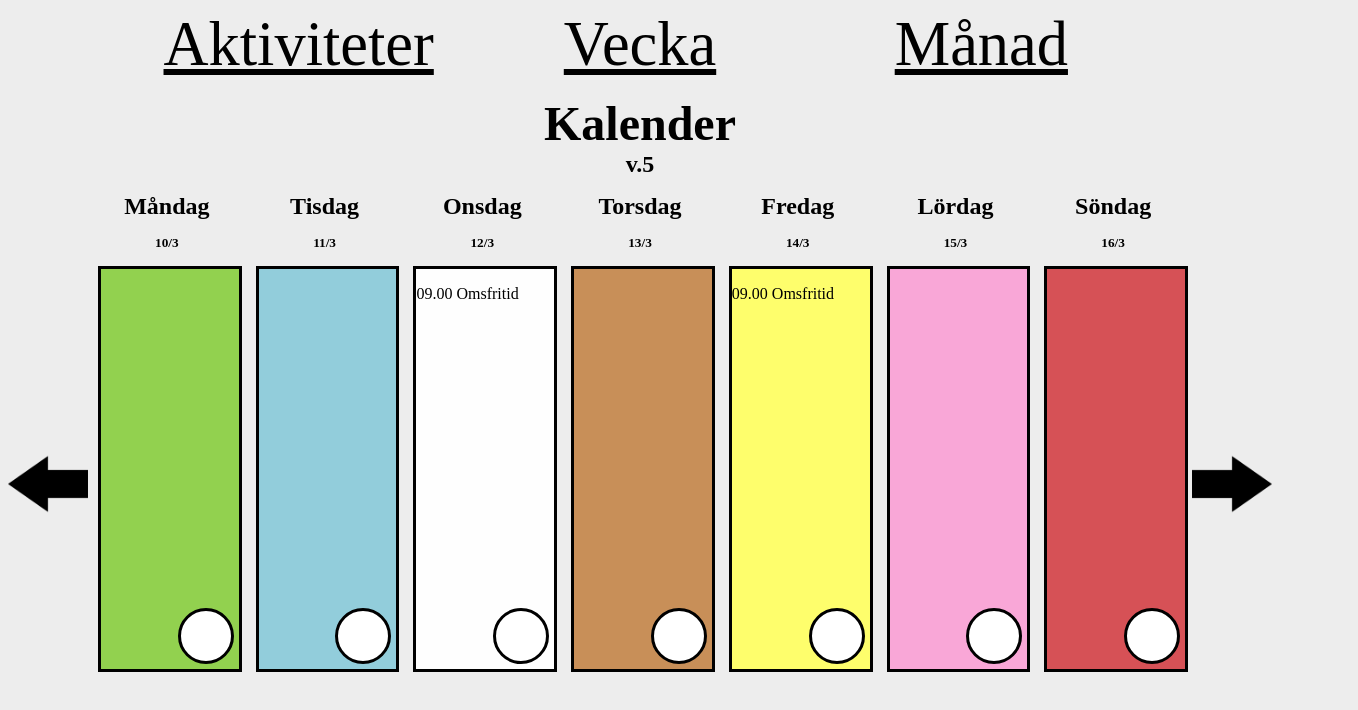
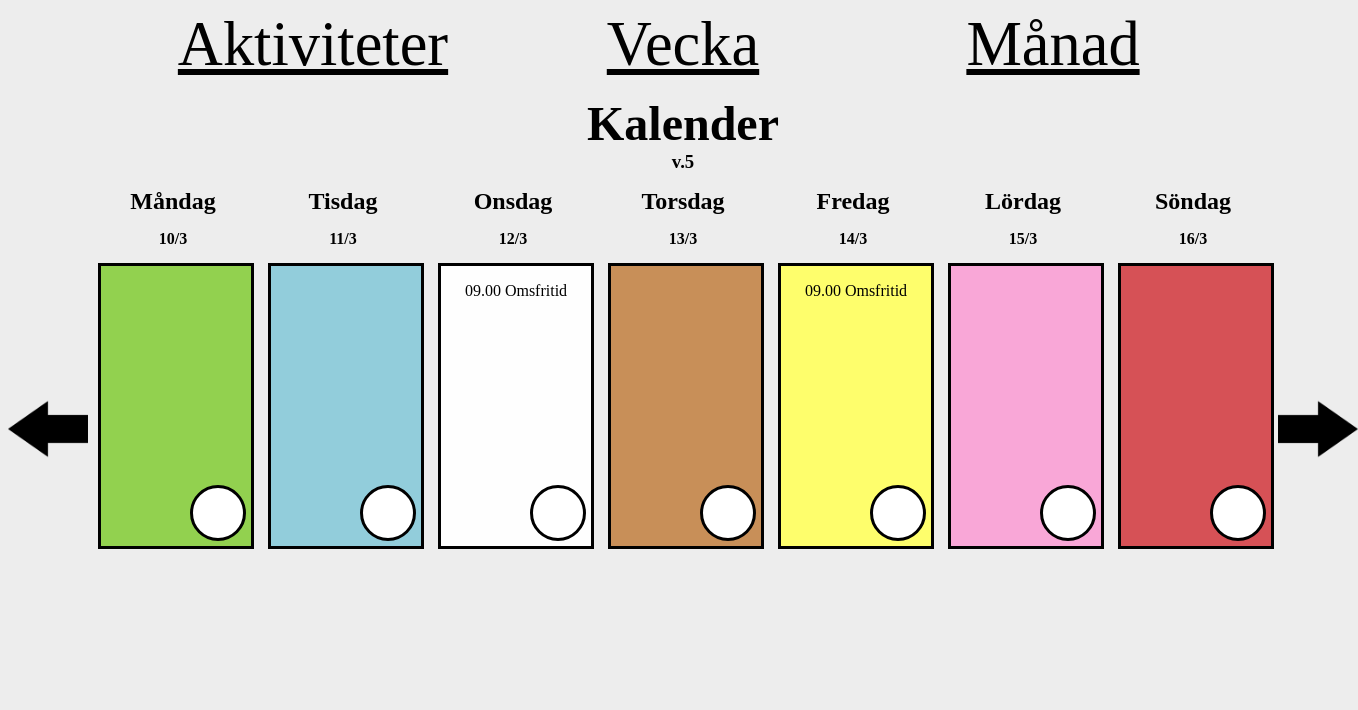
Before and after one commit to melvinsjostrand/GA, a plain HTML site: page HTML och CSS kod/Vecka.html in a window 1280 px wide. Shown: the whole page, 1358 px wide, since content can reach past the window. Drawn offline with Linux system fonts and the light colour scheme.

Commit message:
gjort kod finare + gjort så sidan funkar helt

```diff
--- a/HTML och CSS kod/Css_filer/Vecka.css
+++ b/HTML och CSS kod/Css_filer/Vecka.css
@@ -9,189 +9,188 @@
     --web--color:rgb(237, 237, 237);
 }
 body{
+    grid-row: auto auto;
+    display:grid;
     background-color: var(--web--color);
+    width: 97vw;
 }
-nav ul{
-    list-style-type: none;
+header nav{
+    margin-left: 80px;
+    margin-right: 80px;
 }
-
+h1{
+    display:none;
+}
 main h2 , h3{
     margin:0px;
     text-align: center;
-    grid-column:1/10 ;
 }
 main h2{
     font-size: 3em;
 }
-
-h4 , h5{
-text-align: center;
-margin-top: 15px;
-margin-bottom: 15px;
-}
-
-main h3{
-    font-size: 1.5em;
-
-
-}
 section{
-    margin-left: 10px;
-    margin-right: 10px;
-    height: 400px;
-
-}
-
-div{
-
-    width: 100%;
-    height: 100%;
+    text-align: center;
+    margin-right: 100px;
+    margin-left: 100px;
+    margin-bottom: 100px;
     border-color: black;
     border-style: solid;
     border-width: 3px;
-    position:relative;
 }
-
-h1{
-    display:none;
-}
-
-
-img{
-
-margin-top: 250px;
-width: 5em;
-height: 7em;
-}
-
-.image1{
-    transform: rotate(180deg);
-    grid-row:3/4;
-}
-
 section h4:first-child{
     font-size: 1.5em;
 }
-
-
-
-div a {
-    height: 50px;
-    width: 50px;
-    background-color: #ffffff;
-    border-radius: 50%;
-    border-color: black;
-    border-style: solid;
-    border-width: 3px;
-    display: block;
-    position:absolute;
-    bottom:5px;
-    right: 5px;
-  }
-
-
-
-
-
-#Måndag div{
+/* alla färger till veckosidan */
+section#Måndag{
     background-color: rgb(146,209,79);
+    min-width: 150px;
 }
-#Tisdag div{
+section#Tisdag{
     background-color:rgb(146,205,219);
+    min-width: 150px;
 }
-#Onsdag div{
+section#Onsdag{
     background-color:rgb(254,254,254);
+    min-width: 150px;
 }
-#Torsdag div{
+section#Torsdag{
     background-color:rgb(200,143,88);
+    min-width: 150px;
 }
-
-#Fredag div{
-     background-color:rgb(254,254,108);
+section#Fredag{
+    background-color:rgb(254,254,108);
+    min-width: 150px;
 }
-#Lördag div{
-     background-color:rgb(249,167,215);
+section#Lördag{
+    background-color:rgb(249,167,215);
+    min-width: 150px;
 }
-#Söndag div{
-     background-color:rgb(214,81,86);
+section#Söndag{
+    background-color:rgb(214,81,86);
+    min-width: 150px;
+    margin-bottom: 20px;
 }
-
-@media only screen and (min-width: 860px){
-    header nav{
-        margin-left: 120px;
-        margin-right: 120px;
-    }
-    .maingrid{
-        grid-template-columns: 1fr 3fr 3fr 3fr 3fr 3fr 3fr 3fr 1fr;
-        grid-template-rows: auto auto auto;
-        display:grid;
-    }
-
-
+h4 , h5{
+    text-align: center;
+    margin-top: 15px;
+    margin-bottom: 15px;
+    font-size: 1em;
 }
-@media only screen and (max-width: 860px){
-    header nav{
-        margin-left: 80px;
-        margin-right: 80px;
-    }
-    section{
-        text-align: center;
-        margin-right: 100px;
-        margin-left: 100px;
-        margin-bottom: 100px;
-        border-color: black;
-        border-style: solid;
-        border-width: 3px;
-    }
-
-    .image2{
-    float: right;
-    }
 div{
     min-width: 150px;
     height: 400px;
     border:none;
 }
 img{
+    margin-top: 20px;
+    width: 5em;
+    height: 7em;
     margin-top: 0px;
 }
-
-/*div .dot{
-    display:none;
+.image1{
+    transform: rotate(180deg);
 }
-*/
-
-
-
-
+.image2{
+    float: right;
+}
+@media only screen and (min-width: 1000px){
+    header nav{
+        margin-left: 120px;
+        margin-right: 120px;
+   }
+    nav ul{
+        list-style-type: none;
+   }
+    .maingrid{
+        grid-template-columns: 1fr 3fr 3fr 3fr 3fr 3fr 3fr 3fr 1fr;
+        grid-template-rows: auto auto auto;
+        display:grid;
+   }
+    main h2 , h3{
+        grid-column:1/10 ;
+   }
+    section{
+        margin-left: 10px;
+        margin-right: 10px;
+        height: 400px;
+        background-color:var(--web--color);
+        border:none;
+   }
     section#Måndag{
+        background-color:var(--web--color);
+        min-width: 150px;
+   }
+    section#Tisdag{
+        background-color:var(--web--color);
+        min-width: 150px;
+   }
+    section#Onsdag{
+        background-color:var(--web--color);
+        min-width: 150px;
+   }
+    section#Torsdag{
+        background-color:var(--web--color);
+        min-width: 150px;
+   }
+    section#Fredag{
+        background-color:var(--web--color);
+        min-width: 150px;
+   }
+    section#Lördag{
+        background-color:var(--web--color);
+        min-width: 150px;
+   }
+    section#Söndag{
+        background-color:var(--web--color);
+        min-width: 150px;
+        margin-bottom: 20px;
+   }
+    div{
+        width: 100%;
+        height: 70%;
+        border-color: black;
+        border-style: solid;
+        border-width: 3px;
+        position:relative;
+   }
+    div a {
+        height: 50px;
+        width: 50px;
+        background-color: #ffffff;
+        border-radius: 50%;
+        border-color: black;
+        border-style: solid;
+        border-width: 3px;
+        display: block;
+        position:absolute;
+        bottom:5px;
+        right: 5px;
+   }
+    #Måndag div{
         background-color: rgb(146,209,79);
-        min-width: 150px;
-    }
-    section#Tisdag{
+   }
+    #Tisdag div{
         background-color:rgb(146,205,219);
-        min-width: 150px;
-    }
-    section#Onsdag{
+   }
+    #Onsdag div{
         background-color:rgb(254,254,254);
-        min-width: 150px;
-    }
-    section#Torsdag{
+   }
+    #Torsdag div{
         background-color:rgb(200,143,88);
-        min-width: 150px;
-    }
-
-    section#Fredag{
-         background-color:rgb(254,254,108);
-         min-width: 150px;
-    }
-    section#Lördag{
-         background-color:rgb(249,167,215);
-         min-width: 150px;
-    }
-    section#Söndag{
-         background-color:rgb(214,81,86);
-         min-width: 150px;
-         margin-bottom: 20px;
-    }
+   }
+    #Fredag div{
+        background-color:rgb(254,254,108);
+   }
+    #Lördag div{
+        background-color:rgb(249,167,215);
+   }
+    #Söndag div{
+        background-color:rgb(214,81,86);
+   }
+    img{
+        margin-top: 200px;
+   }
+    .image1{
+        grid-row:3/4;
+   }
 }
--- a/HTML och CSS kod/Css_filer/vecka2.css
+++ /dev/null
@@ -1,223 +0,0 @@
-
-:root{
-    --org1--color: rgb(201, 34, 34);
-    --org2-color:rgb(210, 152, 45);
-    --org3-color:rgb(45, 194, 210);
-    --org4-color:rgb(56, 210, 45);
-    --org5-color:rgb(180, 45, 210);
-    --org6-color:rgb(184, 82, 9);
-    --nav-color:rgb(194, 194, 194);
-    --web--color:rgb(237, 237, 237);
-}
-
-body{
-    grid-row: auto auto;
-    display:grid;
-    background-color: var(--web--color);
-}
-
-
-    header nav{
-        margin-left: 80px;
-        margin-right: 80px;
-    }
-    section{
-        text-align: center;
-        margin-right: 100px;
-        margin-left: 100px;
-        margin-bottom: 100px;
-        border-color: black;
-        border-style: solid;
-        border-width: 3px;
-    }
-
-
-    section h4:first-child{
-        font-size: 1.5em;
-    }
-
-    .image2{
-    float: right;
-    }
-    div{
-    min-width: 150px;
-    height: 400px;
-    border:none;
-    }
-    img{
-    margin-top: 0px;
-    }
-    h1{
-        display:none;
-    }
-    section#Måndag{
-        background-color: rgb(146,209,79);
-        min-width: 150px;
-    }
-    section#Tisdag{
-        background-color:rgb(146,205,219);
-        min-width: 150px;
-    }
-    section#Onsdag{
-        background-color:rgb(254,254,254);
-        min-width: 150px;
-    }
-    section#Torsdag{
-        background-color:rgb(200,143,88);
-        min-width: 150px;
-    }
-
-    section#Fredag{
-        background-color:rgb(254,254,108);
-        min-width: 150px;
-    }
-    section#Lördag{
-        background-color:rgb(249,167,215);
-        min-width: 150px;
-    }
-    section#Söndag{
-        background-color:rgb(214,81,86);
-        min-width: 150px;
-        margin-bottom: 20px;
-    }
-    img{
-        margin-top: 20px;
-        width: 5em;
-        height: 7em;
-
-        }
-    .image1{
-        transform: rotate(180deg);
-        }
-    main h2 , h3{
-        margin:0px;
-        text-align: center;
-        }
-        main h2{
-            font-size: 3em;
-        }
-        .image2{
-        float: right;
-        }
-
-
-h4 , h5{
-    text-align: center;
-    margin-top: 15px;
-    margin-bottom: 15px;
-    font-size: 1em;
-    }
-    @media only screen and (min-width: 1000px){
-
-        header nav{
-            margin-left: 120px;
-            margin-right: 120px;
-        }
-
-        .maingrid{
-            grid-template-columns: 1fr 3fr 3fr 3fr 3fr 3fr 3fr 3fr 1fr;
-            grid-template-rows: auto auto auto;
-            display:grid;
-        }
-
-        .image1{
-            grid-row:3/4;
-        }
-        img{
-            margin-top: 200px;
-        }
-        main h2 , h3{
-            grid-column:1/10 ;
-        }
-        section{
-            margin-left: 10px;
-            margin-right: 10px;
-            height: 400px;
-            background-color:var(--web--color);
-            border:none;
-        }
-        div{
-
-            width: 100%;
-            height: 70%;
-            border-color: black;
-            border-style: solid;
-            border-width: 3px;
-            position:relative;
-        }
-        div a {
-            height: 50px;
-            width: 50px;
-            background-color: #ffffff;
-            border-radius: 50%;
-            border-color: black;
-            border-style: solid;
-            border-width: 3px;
-            display: block;
-            position:absolute;
-            bottom:5px;
-            right: 5px;
-          }
-          nav ul{
-            list-style-type: none;
-        }
-
-
-        #Måndag div{
-            background-color: rgb(146,209,79);
-        }
-        #Tisdag div{
-            background-color:rgb(146,205,219);
-        }
-        #Onsdag div{
-            background-color:rgb(254,254,254);
-        }
-        #Torsdag div{
-            background-color:rgb(200,143,88);
-        }
-
-        #Fredag div{
-             background-color:rgb(254,254,108);
-        }
-        #Lördag div{
-             background-color:rgb(249,167,215);
-        }
-        #Söndag div{
-             background-color:rgb(214,81,86);
-        }
-
-
-
-
-
-        section#Måndag{
-            background-color:var(--web--color);
-            min-width: 150px;
-        }
-        section#Tisdag{
-            background-color:var(--web--color);
-            min-width: 150px;
-        }
-        section#Onsdag{
-            background-color:var(--web--color);
-            min-width: 150px;
-        }
-        section#Torsdag{
-            background-color:var(--web--color);
-            min-width: 150px;
-        }
-
-        section#Fredag{
-            background-color:var(--web--color);
-            min-width: 150px;
-        }
-        section#Lördag{
-            background-color:var(--web--color);
-            min-width: 150px;
-        }
-        section#Söndag{
-            background-color:var(--web--color);
-            min-width: 150px;
-            margin-bottom: 20px;
-            }
-    }
```
Also changed, not shown: HTML och CSS kod/Vecka copy.html (deleted, +0 -101 lines), HTML och CSS kod/Vecka.html (+22 -38 lines).
